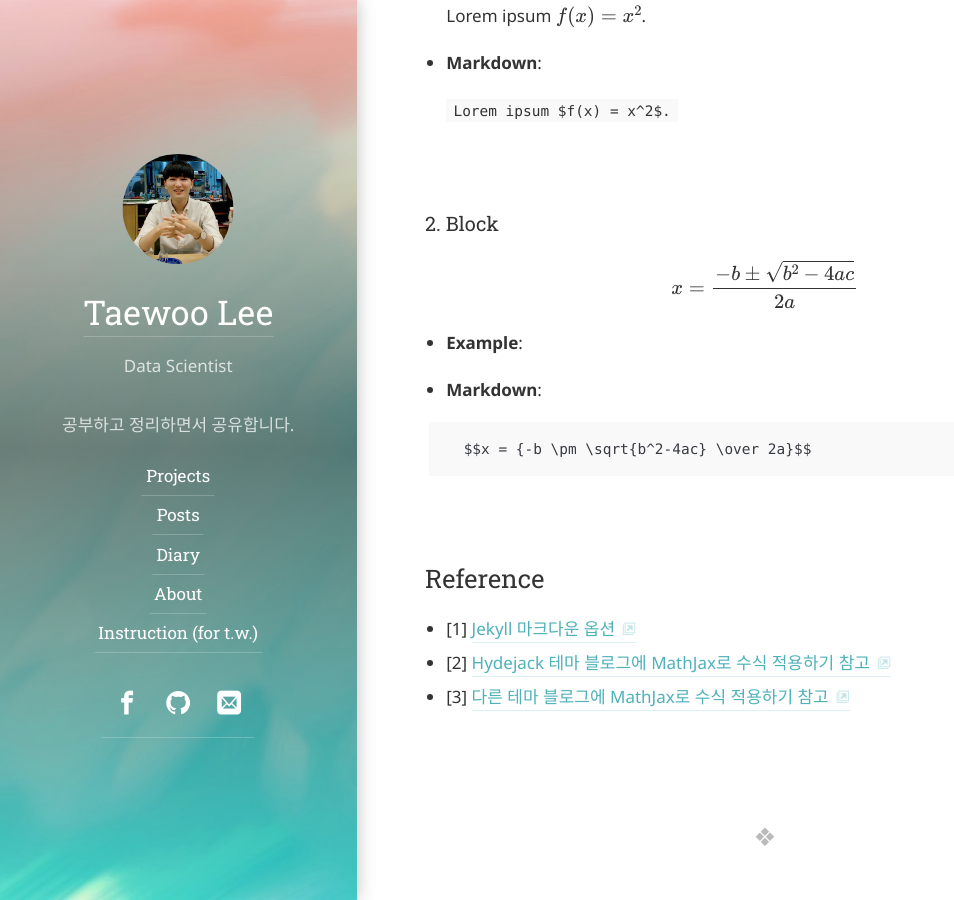
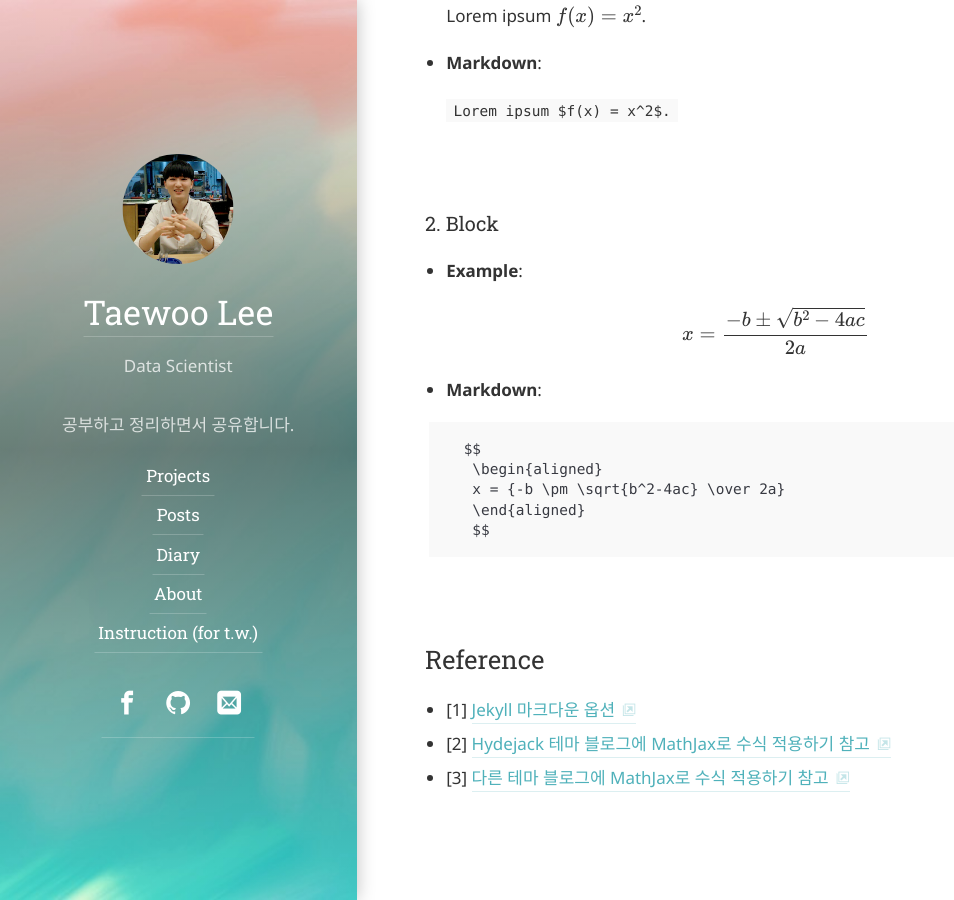
Before and after one commit to TaeWoo21/past_TaeWoo21.github.io, a Jekyll site: the page built from posts/_posts/2021-03-31-github_blog_mathjax.md, in a window 1280 px wide and 900 px high, scrolled down 3223 px. Shown: the whole window, without its empty margins (0-954 px from the left). Built offline with Jekyll 4.4.1, drawn with Linux system fonts in a browser that asks for light colours; some web fonts are replaced; formulas are drawn with MathJax 3; comment, search, counter and statistics services are not loaded.

Commit message:
post update

````diff
--- a/posts/_posts/2021-03-31-github_blog_mathjax.md
+++ b/posts/_posts/2021-03-31-github_blog_mathjax.md
@@ -105,17 +105,23 @@ use_math: true
 
 ### 2. Block
 
-$$x = {-b \pm \sqrt{b^2-4ac} \over 2a}$$
-
 - <b>Example</b>:
 
-
+	$$
+	\begin{aligned}
+	x = {-b \pm \sqrt{b^2-4ac} \over 2a}
+	\end{aligned}
+	$$
 
 - <b>Markdown</b>:
 
     ```
-    $$x = {-b \pm \sqrt{b^2-4ac} \over 2a}$$
-	```
+    $$
+	 \begin{aligned}
+	 x = {-b \pm \sqrt{b^2-4ac} \over 2a}
+	 \end{aligned}
+	 $$
+	 ```
 
 
 ## Reference
````
